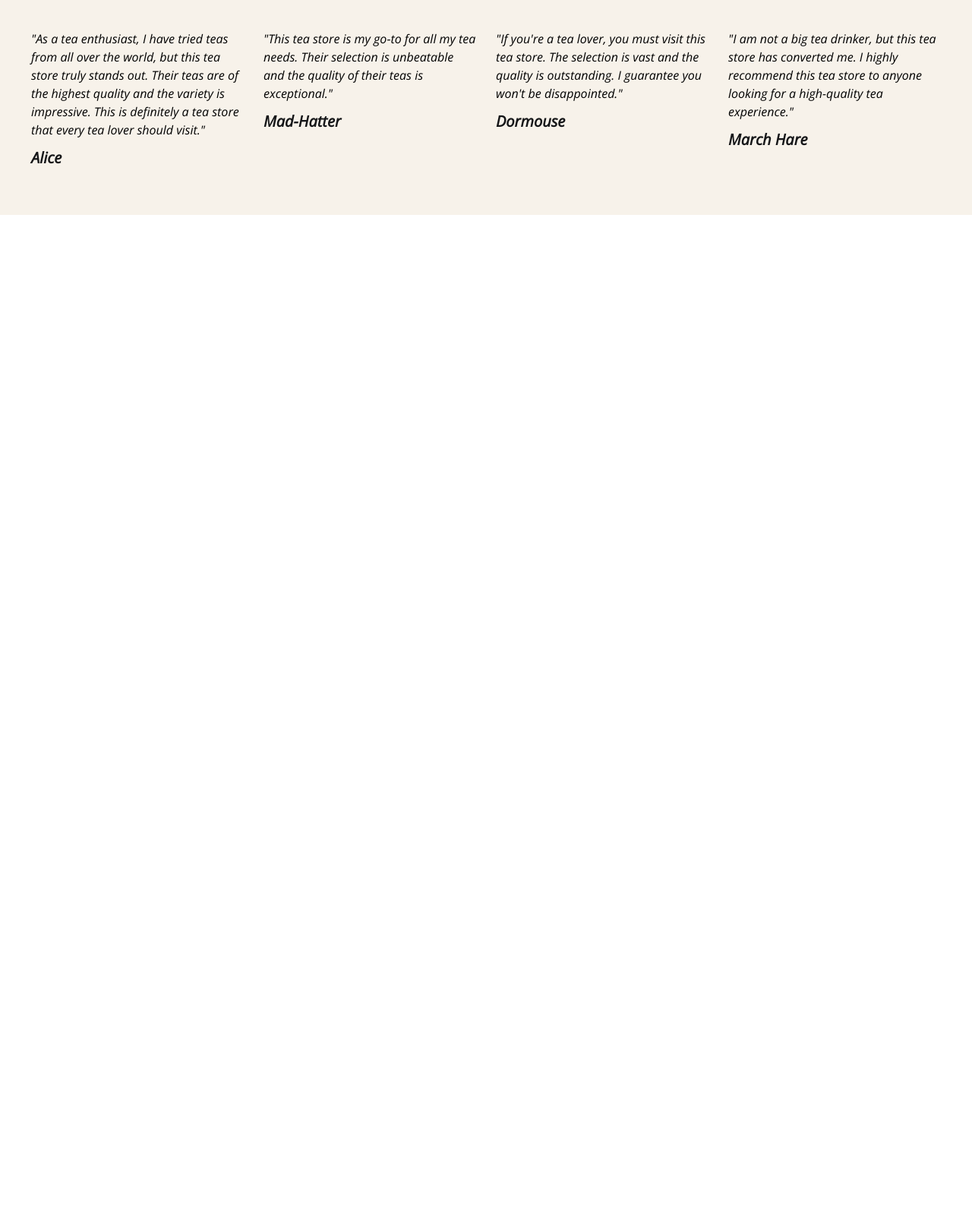
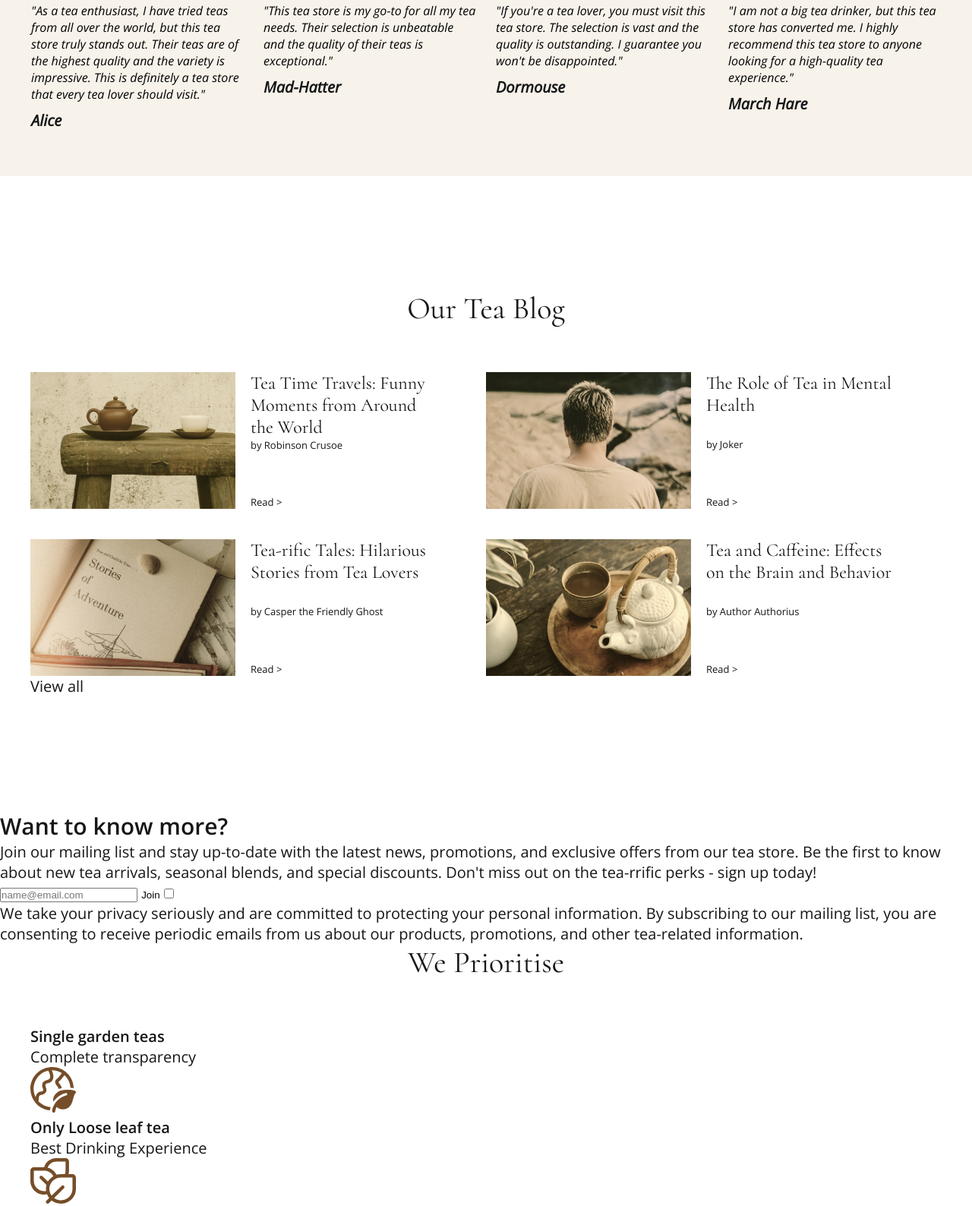
Before and after one commit to BogdanLarionov/A-cup-of-tea, a plain HTML site: page index.html in a window 1280 px wide. Shown: the part 1562-3150 px from the top of the page at 76% size. Before the commit the page ends 1845 px from the top, so only its background shows below. Drawn offline with nearby package versions, Linux system fonts and the light colour scheme.

Commit message:
prioritise_section_added

```diff
--- a/css/style.css
+++ b/css/style.css
@@ -53,7 +53,8 @@ body {
   font-family: "Open Sans", sans-serif;
   font-size: 20px;
   font-weight: 300;
-  line-height: 1.5;
+  /* line-height: 1.5; */
+  line-height: normal;
   font-family: Open Sans;
   /* font-family: "Cormorant", serif; */
   /* position: relative; */
@@ -165,7 +166,7 @@ body {
   font-size: 24px;
   margin-bottom: 48px;
   max-width: 560px;
-  line-height: normal;
+  /* line-height: normal; */
 }
 
 .blockquote__text {
@@ -173,7 +174,7 @@ body {
   font-family: "Cormorant", serif;
   font-size: 40px;
   font-style: italic;
-  line-height: normal;
+  /* line-height: normal; */
   max-width: 704px;
   margin: 150px auto;
 }
@@ -233,6 +234,48 @@ body {
 .reviews__name {
   font-weight: 600;
   /* font-size: 27px; */
+}
+
+.main-blog {
+  padding: 150px 0;
+}
+
+.mail-block__list {
+  display: flex;
+  flex-wrap: wrap;
+  gap: 40px 58px;
+}
+
+.main-blog__item {
+  flex-basis: 542px;
+  display: flex;
+  gap: 0 20px;
+}
+
+.main-blog__item-content {
+  display: flex;
+  flex-direction: column;
+}
+
+.main-blog__item-title {
+  font-family: "Cormorant", serif, serif;
+  font-weight: 400;
+  font-size: 24px;
+  min-height: 86px;
+}
+
+.main-blog__item-author {
+  font-size: 13px;
+  /* font-weight: 300; */
+  font-family: Open Sans;
+  margin-bottom: 10px;
+}
+
+.main-blog__item-link {
+  margin-top: auto;
+  font-size: 13px;
+  /* font-weight: 300; */
+  font-family: Open Sans;
 }
 
 @media (max-width: 1000px) {
@@ -420,7 +463,7 @@ body {
 
   .top__title {
     font-size: 40px;
-    line-height: normal;
+    /* line-height: normal; */
   }
 
   .blockquote__text {
--- a/index.html
+++ b/index.html
@@ -232,10 +232,137 @@
           </ul>
         </div>
       </section>
-      <section class="main-"></section>
+      <section class="main-blog">
+        <div class="container">
+          <h2 class="title">Our Tea Blog</h2>
+          <ul class="mail-block__list">
+            <li class="main-blog__item">
+              <img
+                src="images/blog-1.jpg"
+                alt="blog-1"
+                class="main-blog__item-img" />
+              <div class="main-blog__item-content">
+                <h3 class="main-blog__item-title">
+                  Tea Time Travels: Funny Moments from Around the World
+                </h3>
+                <a href="#" class="main-blog__item-author"
+                  >by Robinson Crusoe</a
+                >
+                <a href="#" class="main-blog__item-link">Read ></a>
+              </div>
+            </li>
+            <li class="main-blog__item">
+              <img
+                src="images/blog-2.jpg"
+                alt="blog-2"
+                class="main-blog__item-img" />
+              <div class="main-blog__item-content">
+                <h3 class="main-blog__item-title">
+                  The Role of Tea in Mental Health
+                </h3>
+                <a href="#" class="main-blog__item-author">by Joker</a>
+                <a href="#" class="main-blog__item-link">Read ></a>
+              </div>
+            </li>
+            <li class="main-blog__item">
+              <img
+                src="images/blog-3.jpg"
+                alt="blog-3"
+                class="main-blog__item-img" />
+              <div class="main-blog__item-content">
+                <h3 class="main-blog__item-title">
+                  Tea-rific Tales: Hilarious Stories from Tea Lovers
+                </h3>
+                <a href="#" class="main-blog__item-author"
+                  >by Casper the Friendly Ghost</a
+                >
+                <a href="#" class="main-blog__item-link">Read ></a>
+              </div>
+            </li>
+            <li class="main-blog__item">
+              <img
+                src="images/blog-4.jpg"
+                alt="blog-4"
+                class="main-blog__item-img" />
+              <div class="main-blog__item-content">
+                <h3 class="main-blog__item-title">
+                  Tea and Caffeine: Effects on the Brain and Behavior
+                </h3>
+                <a href="#" class="main-blog__item-author"
+                  >by Author Authorius</a
+                >
+                <a href="#" class="main-blog__item-link">Read ></a>
+              </div>
+            </li>
+          </ul>
+          <a href="#" class="main-blog__link">View all</a>
+        </div>
+      </section>
+
+      <section class="maining-list">
+        <div class="containert">
+          <h2 class="litle mailing-list">Want to know more?</h2>
+          <div class="mailing-list__inner">
+            <p class="mailing-list__text">
+              Join our mailing list and stay up-to-date with the latest news,
+              promotions, and exclusive offers from our tea store. Be the first
+              to know about new tea arrivals, seasonal blends, and special
+              discounts. Don't miss out on the tea-rrific perks - sign up today!
+            </p>
+
+            <form action="#" class="mailing-list__form">
+              <input
+                type="email"
+                class="mailing-list__email"
+                placeholder="name@email.com" />
+              <button class="mailing-list__btn" type="submit">Join</button>
+              <label>
+                <input type="checkbox" class="checkbox" />
+                <span class="checkbox-style"></span>
+                <p class="checkbox__text">
+                  We take your privacy seriously and are committed to protecting
+                  your personal information. By subscribing to our mailing list,
+                  you are consenting to receive periodic emails from us about
+                  our products, promotions, and other tea-related information.
+                </p>
+              </label>
+            </form>
+          </div>
+        </div>
+      </section>
+
+      <section class="prioritise">
+        <div class="container">
+          <h2 class="title">We Prioritise</h2>
+          <ul class="prioritise__list">
+            <li class="prioritise__item">
+              <h4 class="prioritise__title">Single garden teas</h4>
+              <p class="prioritise__text">Complete transparency</p>
+              <img src="images/prioritise-1.svg" alt="prioritise" />
+            </li>
+            <li class="prioritise__item">
+              <h4 class="prioritise__title">Only Loose leaf tea</h4>
+              <p class="prioritise__text">Best Drinking Experience</p>
+              <img src="images/prioritise-2.svg" alt="prioritise" />
+            </li>
+            <li class="prioritise__item">
+              <h4 class="prioritise__title">Customer support</h4>
+              <p class="prioritise__text">No bots, no automated replies</p>
+              <img src="images/prioritise-3.svg" alt="prioritise" />
+            </li>
+            <li class="prioritise__item">
+              <h4 class="prioritise__title">Fast shipping</h4>
+              <p class="prioritise__text">Save, Convenient, Reliable</p>
+              <img src="images/prioritise-4.svg" alt="prioritise" />
+            </li>
+          </ul>
+        </div>
+      </section>
     </main>
     <script src="js/script.js"></script>
   </body>
 </html>
 
 <!-- https://from0to1.com.ua/ -->
+
+<!-- 1:44:59 / 4:35:15 -->
```
Also changed, not shown: images/arrow.svg (added), images/blog-1.jpg (added), images/blog-2.jpg (added), images/blog-3.jpg (added), images/blog-4.jpg (added), images/prioritise-1.svg (added), images/prioritise-2.svg (added), images/prioritise-3.svg (added), images/prioritise-4.svg (added).
